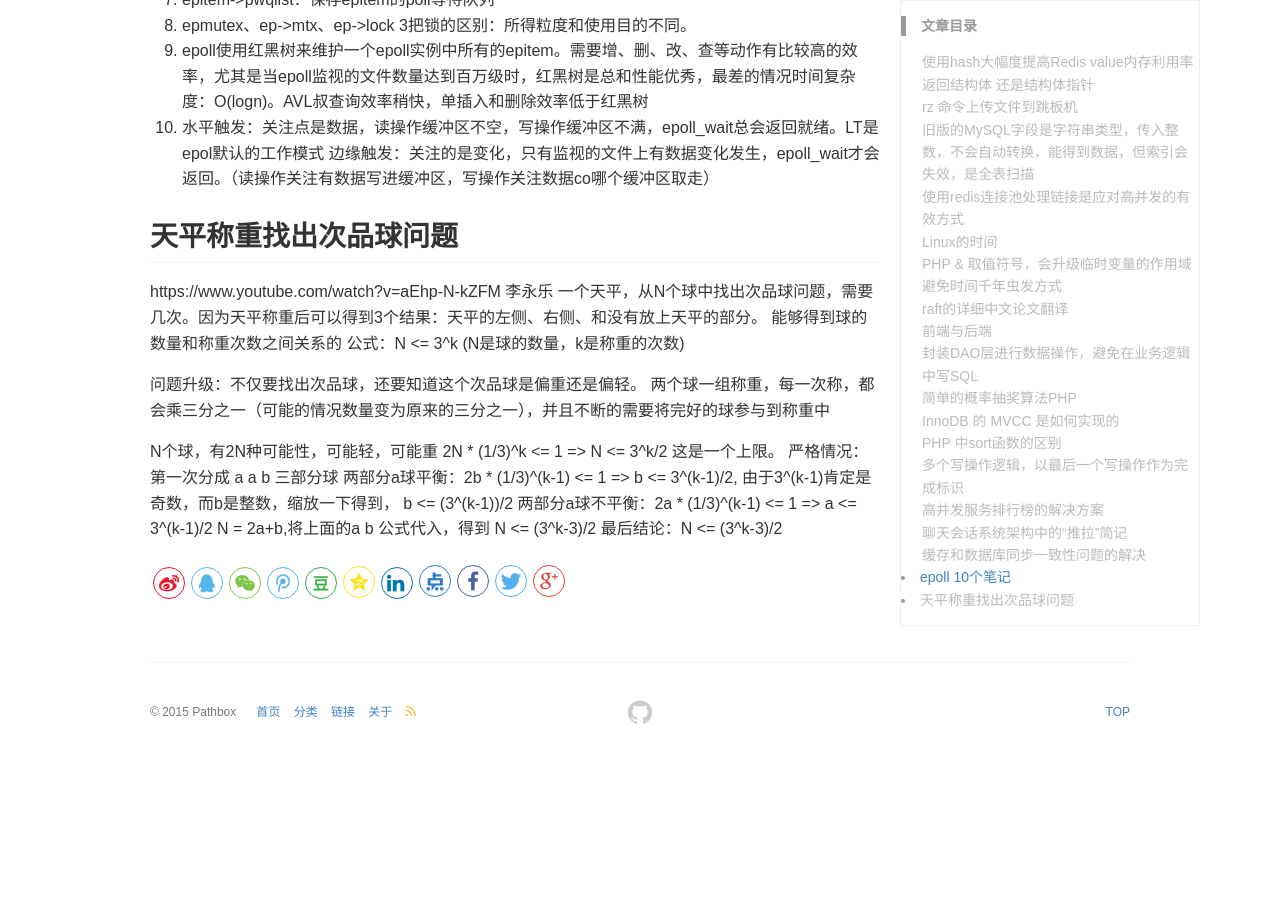
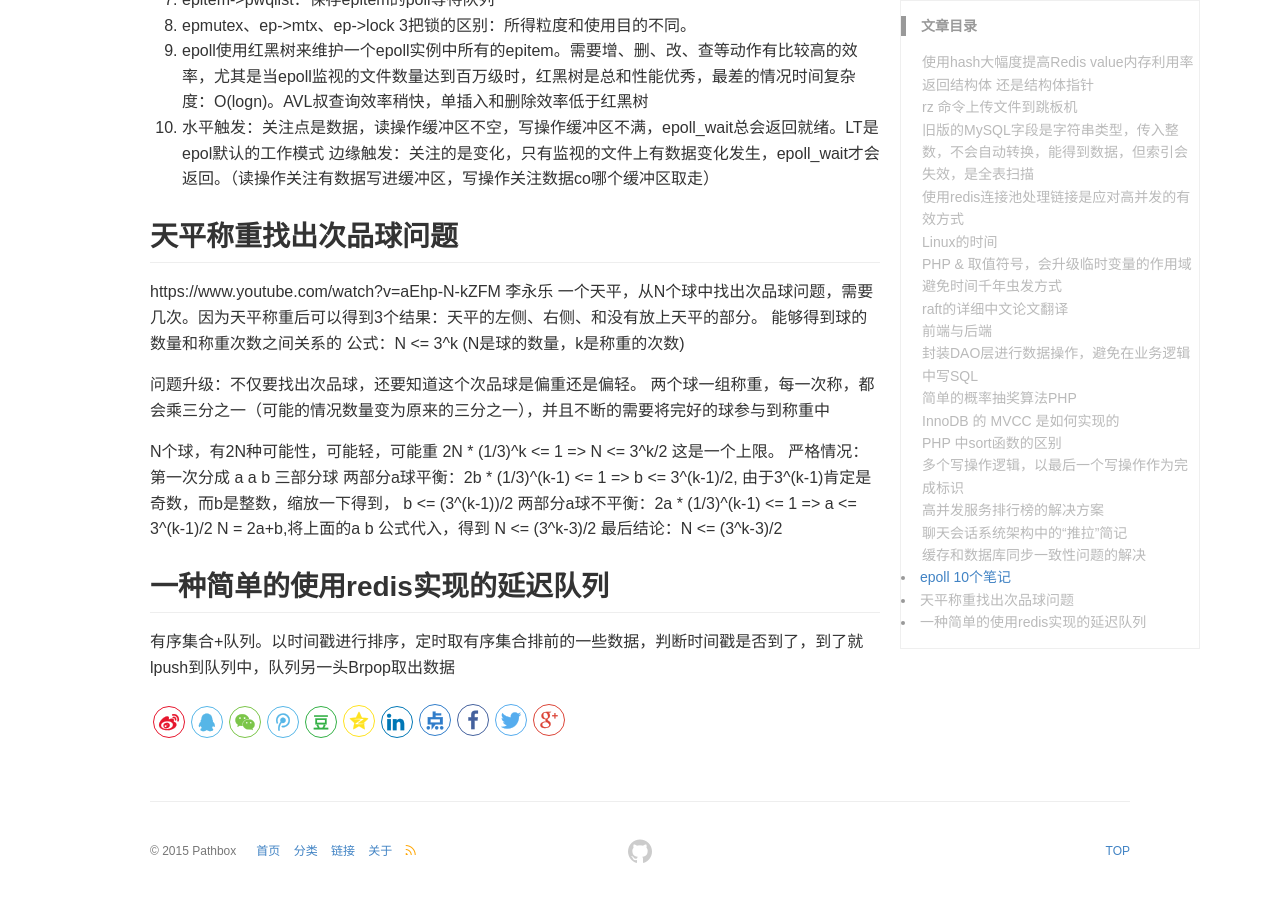
Before and after one commit to pathbox/pathbox.github.io, a Jekyll site: the page built from _posts/2021-07-16-work-summary-in-Tencent-50.md, in a window 1280 px wide and 900 px high, scrolled down 6670 px. Built offline with Jekyll 4.4.1, drawn with Linux system fonts in a browser that asks for light colours; before the commit the page ends 7431 px from its top, so only the background shows below that.

Commit message:
一种简单的使用redis实现的延迟队列

```diff
--- a/_posts/2021-07-16-work-summary-in-Tencent-50.md
+++ b/_posts/2021-07-16-work-summary-in-Tencent-50.md
@@ -268,3 +268,6 @@ b <= (3^(k-1))/2
 两部分a球不平衡：2a * (1/3)^(k-1) <= 1 => a <= 3^(k-1)/2
 N = 2a+b,将上面的a b 公式代入，得到 N <= (3^k-3)/2
 最后结论：N <= (3^k-3)/2
+
+## 一种简单的使用redis实现的延迟队列
+有序集合+队列。以时间戳进行排序，定时取有序集合排前的一些数据，判断时间戳是否到了，到了就lpush到队列中，队列另一头Brpop取出数据
```
